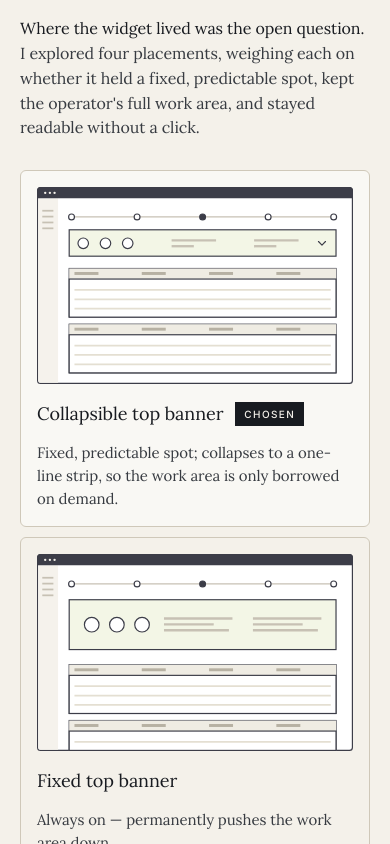
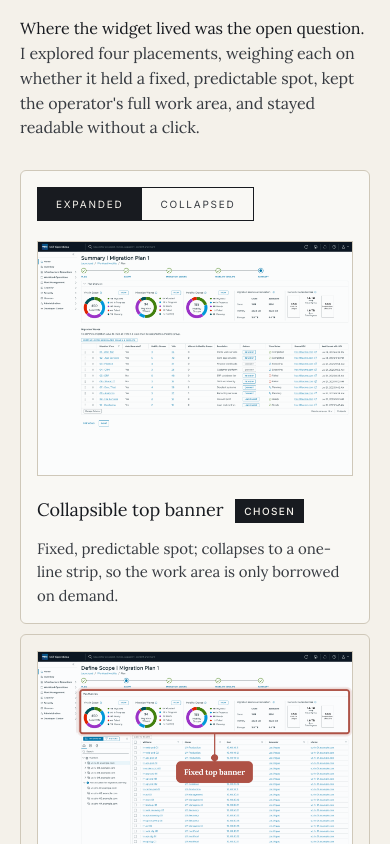
Before and after one commit to rishabhgandotra/ux-design-portfolio, a plain HTML site: page case-studies/workload-mobility.html in a window 390 px wide. Shown: the part 11156-12000 px from the top of the page. Drawn offline with Linux system fonts and the light colour scheme.

Commit message:
Replace widget-placement wireframes with hi-fi option screens
Four options now shown as full-width screens, with Expanded/Collapsed and
Open/Closed toggles, plus a note that the options were recreated in hi-fi
for the case study (originally explored as wireframes).

Co-Authored-By: Claude Opus 5.5 <noreply@anthropic.com>

```diff
--- a/case-studies/workload-mobility.html
+++ b/case-studies/workload-mobility.html
@@ -434,6 +434,10 @@ body { font-family: 'Inter', system-ui, sans-serif; }
   align-items: center;
 }
 .cs .explore-item.chosen { background: rgba(255, 255, 255, 0.5); }
+/* Hi-fi option screens: full-width image above its caption. */
+.cs .explore-grid.hifi .explore-item { grid-template-columns: 1fr; gap: 20px; }
+.cs .explore-grid.hifi .ba-toggle { margin-top: 0; }
+.cs .explore-grid.hifi .explore-item > img { border: 1px solid var(--hair); }
 .cs .explore-item img {
   display: block;
   width: 100%;
@@ -1316,36 +1320,55 @@ body { font-family: 'Inter', system-ui, sans-serif; }
           </div>
 
           <p style="margin-top:32px"><strong>Where the widget lived was the open question.</strong> I explored four placements, weighing each on whether it held a fixed, predictable spot, kept the operator's full work area, and stayed readable without a click.</p>
-          <div class="explore-grid">
+          <div class="explore-grid hifi">
             <div class="explore-item chosen">
-              <img loading="lazy" src="../assets/workload-mobility/option-a.svg" alt="Schematic: summary widget as a collapsible banner across the top of the work area">
+              <div class="ba-toggle">
+                <div class="ba-toggle-bar"><button data-toggle="expanded" class="active">Expanded</button><button data-toggle="collapsed">Collapsed</button></div>
+                <div class="img-frame" style="aspect-ratio:2400/1785">
+                  <img loading="lazy" data-img="expanded" class="active" src="../assets/workload-mobility/explore/chosen-collapsible-top-banner-expanded.png" alt="Chosen option: plan overview as a collapsible banner across the top, expanded to show charts">
+                  <img loading="lazy" data-img="collapsed" src="../assets/workload-mobility/explore/chosen-collapsible-top-banner-collapsed.png" alt="Chosen option: the top banner collapsed to a one-line strip of plan totals">
+                </div>
+              </div>
               <div class="cap">
                 <div class="name">Collapsible top banner <span class="badge">Chosen</span></div>
                 <p>Fixed, predictable spot; collapses to a one-line strip, so the work area is only borrowed on demand.</p>
               </div>
             </div>
             <div class="explore-item">
-              <img loading="lazy" src="../assets/workload-mobility/option-b.svg" alt="Schematic: summary widget as a fixed, non-collapsible banner across the top">
+              <img loading="lazy" src="../assets/workload-mobility/explore/fixed-top-banner.png" alt="Option: plan overview as a fixed banner that stays open above the scope table">
               <div class="cap">
                 <div class="name">Fixed top banner</div>
                 <p>Always on — permanently pushes the work area down.</p>
               </div>
             </div>
             <div class="explore-item">
-              <img loading="lazy" src="../assets/workload-mobility/option-c.svg" alt="Schematic: summary widget as a collapsible rail docked to the right side">
+              <div class="ba-toggle">
+                <div class="ba-toggle-bar"><button data-toggle="expanded" class="active">Expanded</button><button data-toggle="collapsed">Collapsed</button></div>
+                <div class="img-frame" style="aspect-ratio:2400/1785">
+                  <img loading="lazy" data-img="expanded" class="active" src="../assets/workload-mobility/explore/collapsible-side-rail-expanded.png" alt="Option: plan overview as an expanded rail on the right side of the summary">
+                  <img loading="lazy" data-img="collapsed" src="../assets/workload-mobility/explore/collapsible-side-rail-collapsed.png" alt="Option: the side rail collapsed to a narrow column of totals">
+                </div>
+              </div>
               <div class="cap">
                 <div class="name">Collapsible side rail</div>
                 <p>Competes with the wide VM tables for horizontal space.</p>
               </div>
             </div>
             <div class="explore-item">
-              <img loading="lazy" src="../assets/workload-mobility/option-d.svg" alt="Schematic: summary widget as an on-demand drawer opened from a toolbar toggle">
+              <div class="ba-toggle">
+                <div class="ba-toggle-bar"><button data-toggle="open" class="active">Open</button><button data-toggle="closed">Closed</button></div>
+                <div class="img-frame" style="aspect-ratio:2400/1785">
+                  <img loading="lazy" data-img="open" class="active" src="../assets/workload-mobility/explore/on-demand-drawer-open.png" alt="Option: plan overview in a drawer opened over the summary">
+                  <img loading="lazy" data-img="closed" src="../assets/workload-mobility/explore/on-demand-drawer-closed.png" alt="Option: drawer closed, with a Plan Overview button above the waves table">
+                </div>
+              </div>
               <div class="cap">
                 <div class="name">On-demand drawer</div>
                 <p>Hidden by default — needs to be clicked every time you need a number or a metric you're tracking continuously.</p>
               </div>
             </div>
           </div>
+          <div class="figure-caption" style="margin-top:14px">— Options recreated in hi-fi for this case study; originally explored as wireframes —</div>
         </div>
 
         <div class="sub">
```
Also changed, not shown: assets/workload-mobility/explore/chosen-collapsible-top-banner-collapsed.png (added), assets/workload-mobility/explore/chosen-collapsible-top-banner-expanded.png (added), assets/workload-mobility/explore/collapsible-side-rail-collapsed.png (added), assets/workload-mobility/explore/collapsible-side-rail-expanded.png (added), assets/workload-mobility/explore/fixed-top-banner.png (added), assets/workload-mobility/explore/on-demand-drawer-closed.png (added), assets/workload-mobility/explore/on-demand-drawer-open.png (added).
